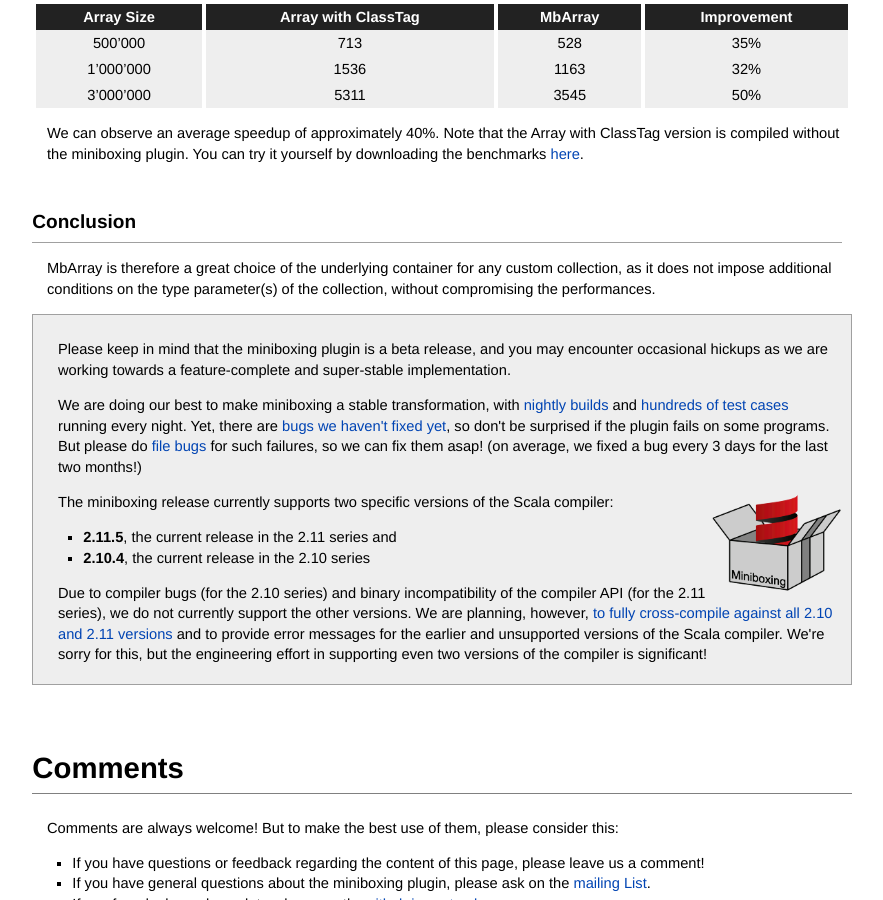
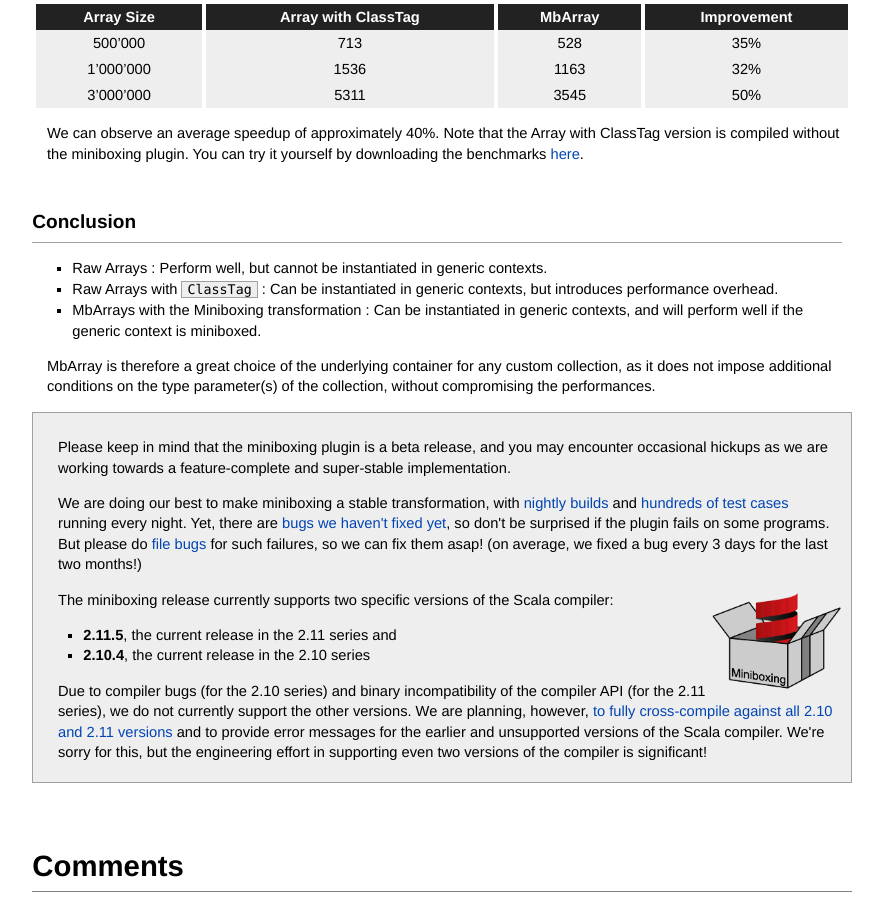
Before and after one commit to miniboxing/miniboxing.github.io, a Jekyll site: the page built from arrays.md, in a window 1280 px wide and 900 px high, scrolled down 4531 px. Shown: the whole window, without its empty margins (280-1163 px from the left). Built offline with Jekyll 4.4.1, drawn with Linux system fonts in a browser that asks for light colours; nearby versions of some CDN libraries; comment, search, counter and statistics services are not loaded.

Commit message:
Update arrays.md

```diff
--- a/arrays.md
+++ b/arrays.md
@@ -219,6 +219,10 @@ You can try it yourself by downloading the benchmarks [here](https://github.com/
 
 ## Conclusion
 
+* Raw Arrays : Perform well, but cannot be instantiated in generic contexts.
+* Raw Arrays with `ClassTag` : Can be instantiated in generic contexts, but introduces performance overhead.
+* MbArrays with the Miniboxing transformation : Can be instantiated in generic contexts, and will perform well if the generic context is miniboxed.
+
 MbArray is therefore a great choice of the underlying container for any custom collection, as it does not impose additional conditions on the type parameter(s) of the collection, without compromising the performances.
 
 {% include status.md %}
```
